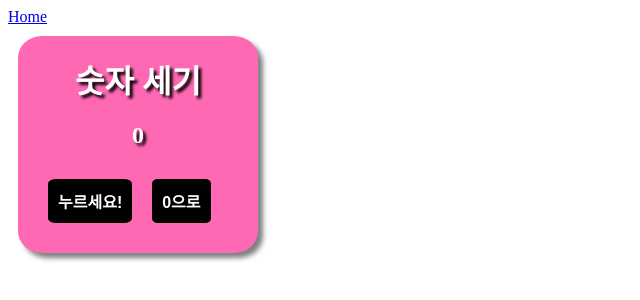
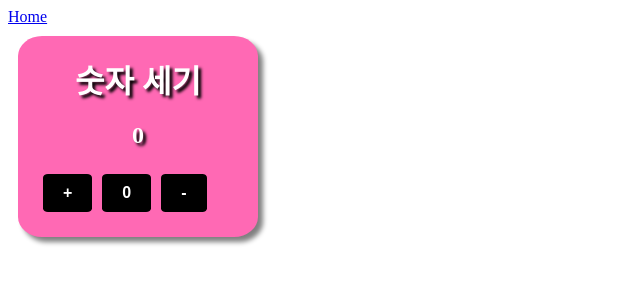
Before and after one commit to nlom0218/github-study, a React (Create React App) app: page /1 in a window 1280 px wide. Shown: the top 300 px of the page, without its empty margins (0-640 px from the left). Built offline with nearby package versions, Linux system fonts and the light colour scheme.

Commit message:
버튼 기능 수정

```diff
--- a/src/Pages/1.js
+++ b/src/Pages/1.js
@@ -28,8 +28,8 @@ const Container = styled.div({
 const Btn = styled.button`
   width: 20;
   height: 40;
-  padding: 10px;
-  margin: 10px;
+  padding: 10px 20px;
+  margin: 5px;
   color: white;
   background-color: black;
   border: none;
@@ -56,6 +56,10 @@ const Kimoo = () => {
     setCnt((x) => x + 1);
   };
 
+  const minus = () => {
+    setCnt((x) => x - 1);
+  };
+
   const makeZero = () => {
     setCnt((x) => (x = 0));
   };
@@ -66,8 +70,9 @@ const Kimoo = () => {
       <Container>
         <Title>숫자 세기</Title>
         <Number>{cnt}</Number>
-        <Btn onClick={plus}>누르세요!</Btn>
-        <Btn onClick={makeZero}>0으로</Btn>
+        <Btn onClick={plus}>+</Btn>
+        <Btn onClick={makeZero}>0</Btn>
+        <Btn onClick={minus}>-</Btn>
       </Container>
     </React.Fragment>
   );
```
